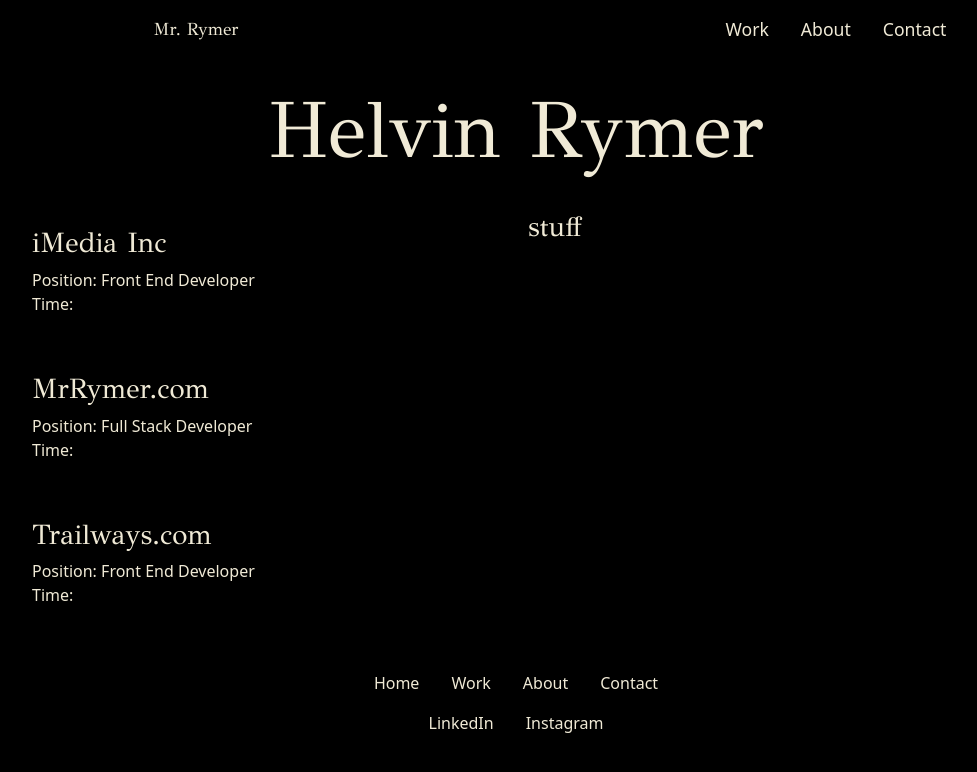
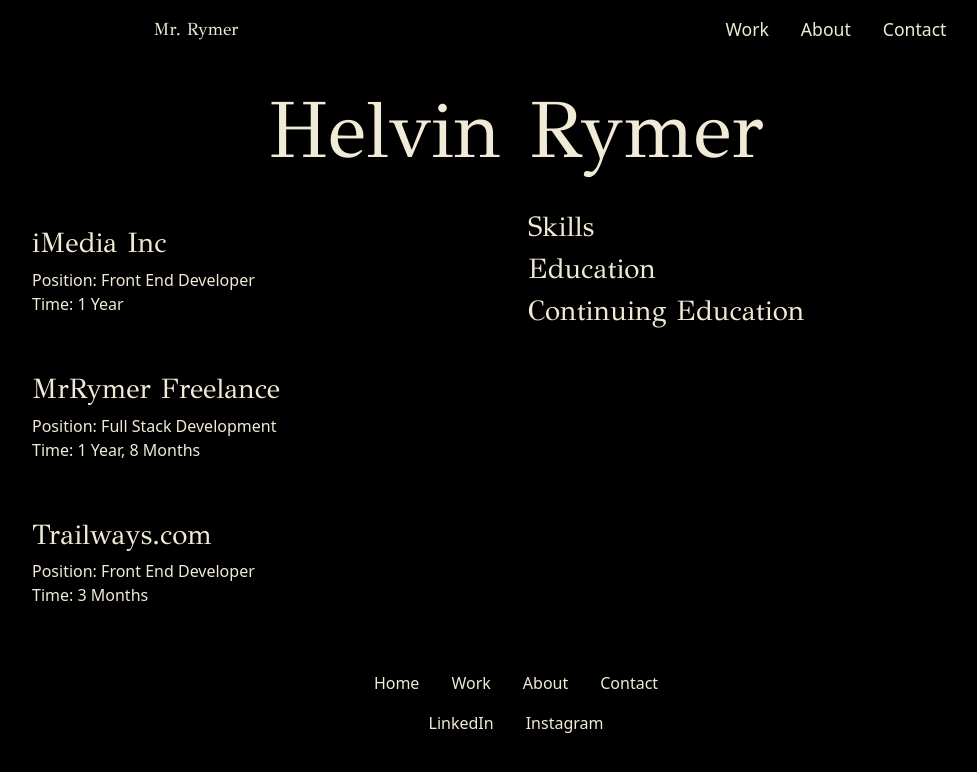
Before and after one commit to Helvin159/PORTFOLIO-2022, a React (Create React App) app: page /blog in a window 1280 px wide. Shown: the top 772 px of the page, without its empty margins (124-1101 px from the left). Built offline with nearby package versions, Linux system fonts and the light colour scheme.

Commit message:
scaffolds about page

```diff
--- a/public/data.json
+++ b/public/data.json
@@ -47,6 +47,32 @@
 		},
 		{ "platform": "Twitter", "user_name": "", "acctUrl": "" }
 	],
+	"jobs": [
+		{
+			"company": "iMedia Inc",
+			"position": "Front End Developer",
+			"summary": "",
+			"date_stared": "November, 2021",
+			"date_ended": "November, 2022",
+			"total_time": "1 Year"
+		},
+		{
+			"company": "MrRymer Freelance",
+			"position": "Full Stack Development",
+			"summary": "",
+			"date_stared": "February, 2020",
+			"date_ended": "November, 2021",
+			"total_time": "1 Year, 8 Months"
+		},
+		{
+			"company": "Trailways.com",
+			"position": "Front End Developer",
+			"summary": "",
+			"date_stared": "September, 2021",
+			"date_ended": "November, 2021",
+			"total_time": "3 Months"
+		}
+	],
 	"projects": [
 		{
 			"projectName": "RollByADP",
--- a/src/App.js
+++ b/src/App.js
@@ -36,7 +36,7 @@ const App = () => {
 		fetchedData()
 	}, [fetchedData])
 
-	console.log(MyData, 'mydata')
+	// console.log(MyData, 'mydata')
 
 	return (
 		<Routes>
--- a/src/data/data.json
+++ b/src/data/data.json
@@ -8,7 +8,7 @@
 	"position": "Front End Developer",
 	"specialty": "ReactJS",
 	"short_about_me": "I am a web developer with nearly 4 years of experience developing high quality user interfaces. I've worked on testing, debuggin and researching new and current technologies and trends. I have a proven ability to build dynamic themes, write re-usable code and pay great attention to detail.",
-	"short_description": "",
+	"short_description": "I AM A WEB DEVELOPER WITH NEARLY 4 YEARS OF EXPERIENCE DEVELOPING HIGH QUALITY USER INTERFACES, TESTING, DEBUGGING AND RESEARCHING NEW & CURRENT TECHNOLOGIES, AND TRENDS. I HAVE A PROVEN ABILITY TO BUILD DYNAMIC THEMES, WRITE RE-USABLE CODE AND GREAT ATTENTION TO DETAIL WITH PIXEL PERFECT PROJECTS.",
 	"what_im_looking_for": "I am a web developer with nearly 4 years of experience developing high quality user interfaces. I've worked on testing, debuggin and researching new and current technologies and trends. I have a proven ability to build dynamic themes, write re-usable code and pay great attention to detail.",
 	"lang": [
 		{ "lng": "HTML", "length_of_experience": "", "expertise_level": "" },
@@ -45,6 +45,32 @@
 			"acctUrl": "www.linkedin.com/in/helvinrymer"
 		},
 		{ "platform": "Twitter", "user_name": "", "acctUrl": "" }
+	],
+	"jobs": [
+		{
+			"company": "iMedia Inc",
+			"position": "Front End Developer",
+			"summary": "",
+			"date_stared": "November, 2021",
+			"date_ended": "November, 2022",
+			"total_time": "1 Year"
+		},
+		{
+			"company": "MrRymer Freelance",
+			"position": "Full Stack Development",
+			"summary": "",
+			"date_stared": "February, 2020",
+			"date_ended": "November, 2021",
+			"total_time": "1 Year, 8 Months"
+		},
+		{
+			"company": "Trailways.com",
+			"position": "Front End Developer",
+			"summary": "",
+			"date_stared": "September, 2021",
+			"date_ended": "November, 2021",
+			"total_time": "3 Months"
+		}
 	],
 	"projects": [
 		{
--- a/src/routes/About/About.js
+++ b/src/routes/About/About.js
@@ -4,32 +4,31 @@ import Row from 'react-bootstrap/Row'
 import Col from 'react-bootstrap/Col'
 
 const About = ({ props }) => {
+	// console.log(props, 'footer')
 	return (
 		<Container className='egg-shell-font' fluid>
 			<Container className='text-center py-4 mx-auto'>
-				<h1 className='display-1'>Helvin Rymer</h1>
+				<h1 className='display-1'>{props.name}</h1>
 			</Container>
 			<Row className='mx-auto max-w-1024 jobs'>
 				<Col className='jobs__cards' sm={6}>
-					<div className='jobs__cards__card p-3'>
-						<h3>iMedia Inc</h3>
-						<p className='m-0'>Position: Front End Developer</p>
-						<p>Time:</p>
-					</div>
-					<div className='jobs__cards__card p-3'>
-						<h3>MrRymer.com</h3>
-						<p className='m-0'>Position: Full Stack Developer</p>
-						<p>Time:</p>
-					</div>
-					<div className='jobs__cards__card p-3'>
-						<h3>Trailways.com</h3>
-						<p className='m-0'>Position: Front End Developer</p>
-						<p>Time:</p>
-					</div>
+					{props.jobs.map((i, k) => (
+						<div className='jobs__cards__card p-3' key={k}>
+							<h3>{i.company}</h3>
+							<p className='m-0'>Position: {i.position}</p>
+							<p>Time: {i.total_time}</p>
+						</div>
+					))}
 				</Col>
 				<Col sm={6}>
 					<div className='jobs__cards__card'>
-						<h3>stuff</h3>
+						<h3>Skills</h3>
+					</div>
+					<div className='jobs__cards__card'>
+						<h3>Education</h3>
+					</div>
+					<div className='jobs__cards__card'>
+						<h3>Continuing Education</h3>
 					</div>
 				</Col>
 			</Row>
```
